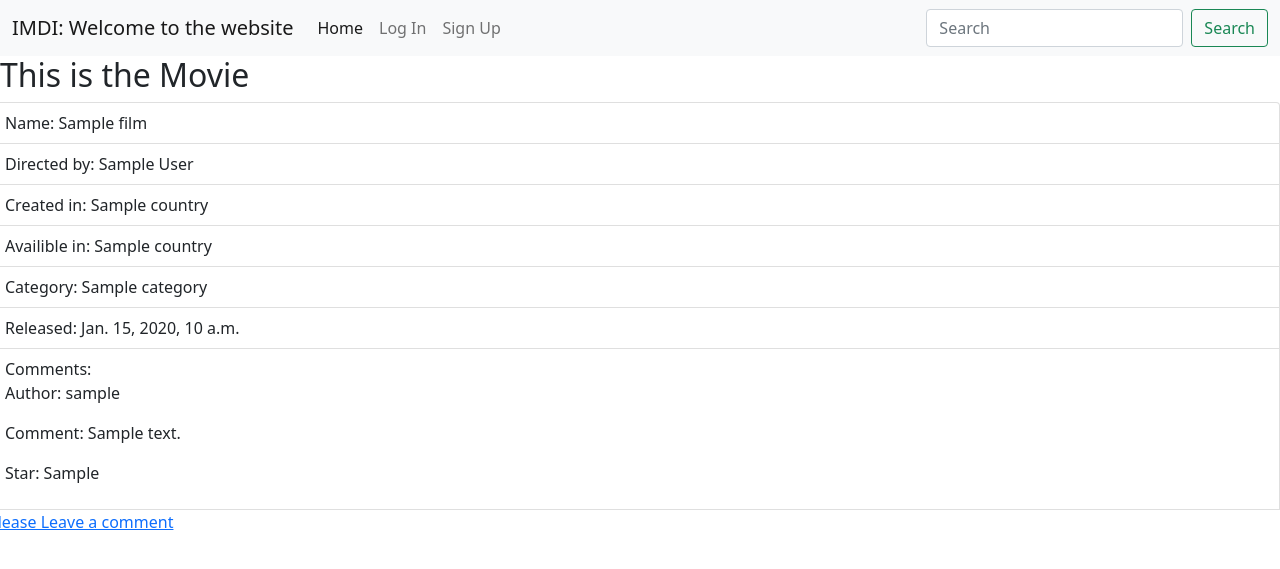
After one commit to Garyschwartz617/Film_Project, a Django app: page /show_film/1 in a window 1280 px wide. The commit adds this page. Shown: the top 569 px of the page. Run offline with Django 3.2, Linux system fonts and the light colour scheme; tables that the repository leaves empty hold one stand-in row (values such as "Sample post").

Commit message:
week9 day3

```diff
--- a/films/models.py
+++ b/films/models.py
@@ -1,5 +1,6 @@
 from django.db import models
 import datetime
+from django.contrib.auth.models import User
 
 # Create your models here.
 
@@ -36,4 +37,10 @@ class Film(models.Model):
 class Poster(models.Model):
     image = models.ImageField()
     explanation_img = models.CharField(max_length=80)
-    film = models.OneToOneField(Film,on_delete=models.PROTECT)
+    film = models.OneToOneField(Film,on_delete=models.CASCADE)
+
+class Commentary(models.Model):
+        stars = models.CharField(max_length=1)
+        comment = models.CharField(max_length=500)
+        film = models.ForeignKey(Film, on_delete=models.CASCADE)
+        author = models.ForeignKey(User,on_delete=models.CASCADE)
--- /dev/null
+++ b/films/templates/film/film.html
@@ -0,0 +1,28 @@
+{% extends 'partials/base.html'%}
+
+
+
+{% block content %}
+<h2>This is the Movie</h2>
+
+<div class='row'>
+
+
+    <ul class="list-group">
+        <li class="list-group-item">Name: {{object.title}} </li>
+        <li class="list-group-item">Directed by: {% for direct in object.director.all %} {{direct.first_name}} {{direct.last_name}} {%endfor%}</li>
+        <li class="list-group-item">Created in: {{object.created_in_countries}}</li>
+        <li class="list-group-item">Availible in: {% for country in object.available_in_countries.all %} {{country.name}} {%endfor%}</li>
+        <li class="list-group-item">Category: {% for category in object.category.all %} {{category.name}} {%endfor%}</li>
+        <li class="list-group-item">Released: {{object.release_date}}</li>
+        <li class="list-group-item">Comments:  {% for comment in object.commentary_set.all %} <p>Author: {{comment.author}} </p><p>Comment: {{comment.comment}} </p><p>Star: {{comment.stars}}</p>{%endfor%}</li>
+        <p><a href="{% url 'comment_film' %}"> Please Leave a comment</a></p>
+
+
+
+      </ul>
+
+</div>
+
+
+{% endblock %}
--- a/films/urls.py
+++ b/films/urls.py
@@ -12,5 +12,7 @@ urlpatterns = [
     path('add_category', views.CategoryCreateView.as_view(), name = 'create_category'),
     path('update_film/<int:pk>', views.FilmUpdateView.as_view(), name = 'update_film'),
     path('update_director/<int:pk>', views.DirectorUpdateView.as_view(), name = 'update_director'),
+    path('delete_film/<int:pk>', views.FilmDeleteView.as_view(), name = 'delete_film'),
+    path('comment_film', views.CommentCreateView.as_view(), name = 'comment_film'),
 
 ]
--- a/films/views.py
+++ b/films/views.py
@@ -1,8 +1,16 @@
 from django.shortcuts import render,redirect
+from django.http import HttpResponseRedirect
 from .models import *
 from django.urls import reverse_lazy
 from django.views.generic import ListView, CreateView, DeleteView, DetailView, UpdateView
-from .forms import MyFilmForm, PosterForm
+from .forms import MyFilmForm, PosterForm, CommentaryForm
+from django.contrib.auth.decorators import login_required
+from django.contrib.auth.mixins import LoginRequiredMixin
+from django.views.generic import TemplateView
+from django.contrib import messages
+
+# from braces import views
+
 # Create your views here.
 
 def homepage(request):
@@ -13,9 +21,11 @@ def homepage(request):
 class FilmListView(ListView):
     model = Film
     ordering = 'title'
+    template_name = ''
 
 class FilmDetailView(DetailView):
     model = Film
+    template_name = 'film/film.html'
 
 
 # class FilmCreateView(CreateView):
@@ -25,12 +35,22 @@ class FilmDetailView(DetailView):
 #     success_url = reverse_lazy('home')
 
 
+class CommentCreateView(CreateView):
+    form_class = CommentaryForm
+    template_name = 'film/addComment.html'
+    success_url = reverse_lazy('home')
+
+    def form_valid(self, form):
+        comment = form.save(commit=False)
+        comment.author = self.request.user
+        comment.save()
+        return super().form_valid(form)
 
 
 
 
 
-
+# @login_required
 class FilmCreateView(CreateView):
     form_class = MyFilmForm
     template_name = 'film/addFilm.html'
@@ -50,16 +70,6 @@ class FilmCreateView(CreateView):
             poster.save()
             return redirect('home')
         return self.form_invalid(form)
-
-
-
-
-
-
-
-
-
-
 
 
 
@@ -93,3 +103,15 @@ class DirectorUpdateView(UpdateView):
     fields = '__all__'
     template_name = 'add/add.html'
     success_url = reverse_lazy('home')
+
+class FilmDeleteView(LoginRequiredMixin,DeleteView):
+    model = Film
+    template_name = 'film/deleteFilm.html'
+    success_url = reverse_lazy('home')
+
+    def delete(self, request, *args, **kwargs):
+        self.object = self.get_object()
+        success_url = self.get_success_url()
+        messages.warning(request,f'YOU JUST DELETED {self.object}')
+        self.object.delete()
+        return HttpResponseRedirect(success_url)
```
Also changed, not shown: films/forms.py (+6 -1 lines), films/templates/film/addComment.html (added, +15 -0 lines), films/templates/film/deleteFilm.html (added, +15 -0 lines), films/templates/homepage.html (+12 -1 lines), films/migrations/0003_commentary.py (added), films/migrations/0004_alter_commentary_stars.py (added), films/migrations/0005_alter_poster_film.py (added).
